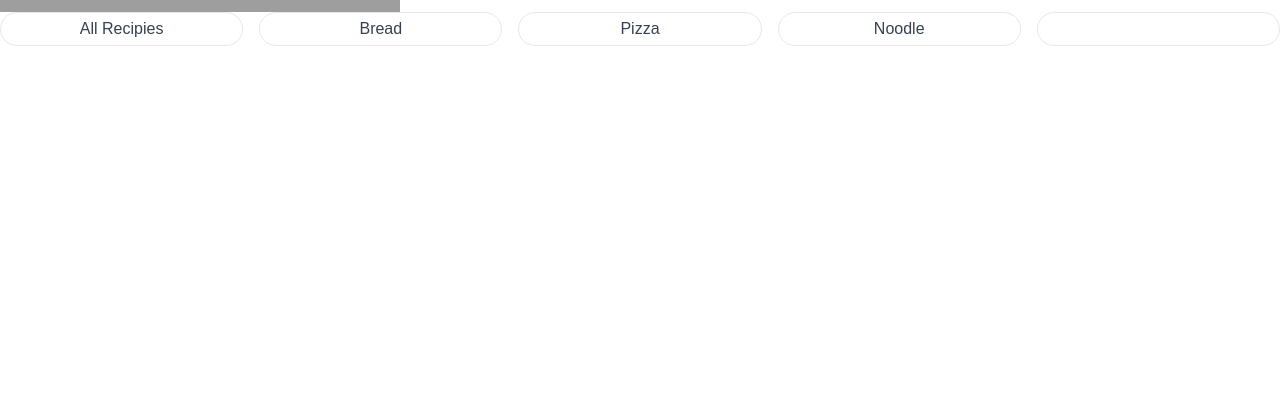
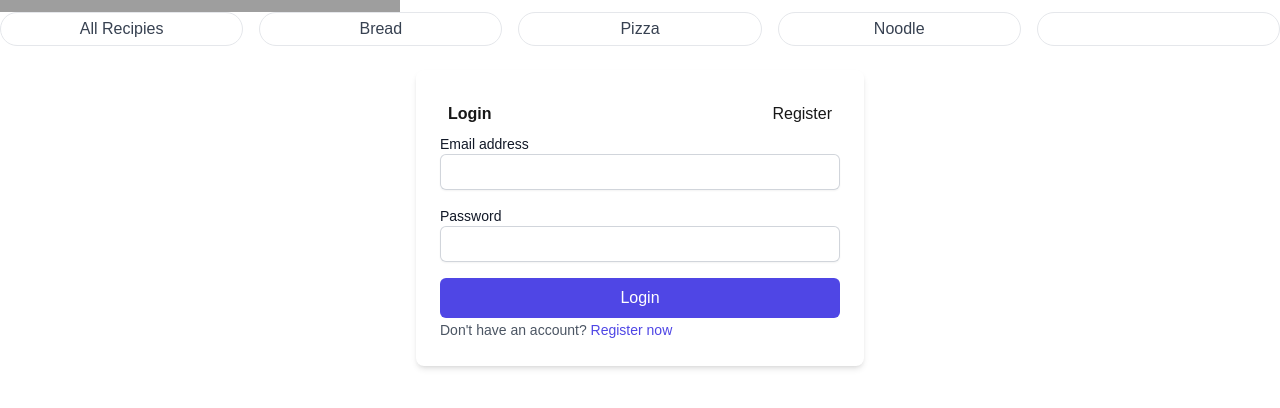
Before and after one commit to byQuexo/ChefChecker-UI, a Next.js app: page / in a window 1280 px wide. Shown: the part 288-696 px from the top of the page. Built offline with nearby package versions, Linux system fonts and the light colour scheme; grey boxes are pictures that could not be loaded.

Commit message:
upddteing main page

```diff
--- a/src/app/page.tsx
+++ b/src/app/page.tsx
@@ -2,8 +2,26 @@
 import SearchBar from "./utils/components/searchBar";
 import FilterBar from "./utils/components/filterBar";
 import LoginRegister from "./utils/components/LoginRegister";
+import {useState} from "react";
+//import { Recipe } from "../stores/types";
+
 
 export default function Home() {
+  const [selecredFilter,setSelectedFilter] = useState(null)
+
+  //API call to get all the data
+ // const filteredSearch = Recipe.filter((recipe: { title: string; }) => {
+ //   recipe.title.toLowerCase().indexOf(query.toLowerCase()) !== -1
+//} )
+
+  //Search filter
+  //const [query,setQuery] = useState("")
+ // const handleSearchChange = event => {
+  //  setQuery(event.target.value)
+ // }
+
+
+
   return (
     <>
     <div>
@@ -14,7 +32,8 @@ export default function Home() {
       {/**/}
       </div>
       <FilterBar/>
-      {/*comment <LoginRegister/> */}
+      <br></br>
+       <LoginRegister/>
     </div>
     </>
   )
```
